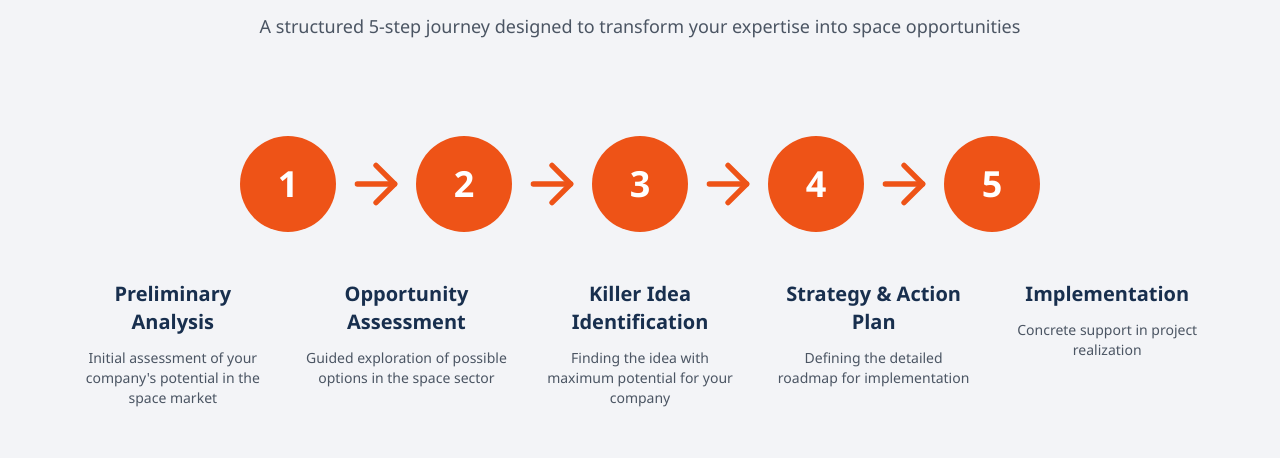
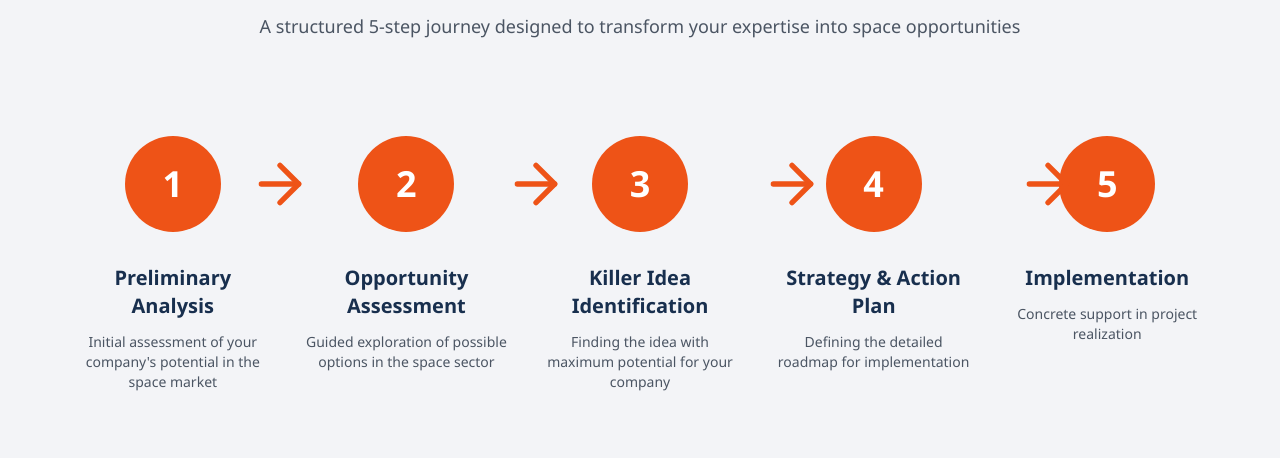
Before and after one commit to Sidi-sidi-cloud/sidi-mirror-clone-echo, a React (Vite) app: page / in a window 1280 px wide. Shown: the part 1620-2078 px from the top of the page. Built offline with nearby package versions, Linux system fonts and the light colour scheme; a web font is replaced by a local one.

Commit message:
Fix: Vertical alignment of timeline steps
Align timeline steps vertically to match descriptions.

```diff
--- a/src/components/HowItWorks.tsx
+++ b/src/components/HowItWorks.tsx
@@ -40,10 +40,12 @@ const HowItWorks = () => {
 
         <div className="mt-24 mb-16">
           <div className="max-w-6xl mx-auto">
-            {/* Timeline visualization with steps and arrows */}
-            <div className="flex justify-center items-center mb-12">
+            {/* Timeline visualization */}
+            <div className="grid grid-cols-5 gap-4">
               {steps.map((step, index) => (
-                <div key={step.number} className="flex items-center">
+                <div key={step.number} className="flex flex-col items-center">
+                  {/* Top row: Discs with numbers and connecting arrows */}
+                  <div className="flex items-center mb-8">
                     {/* Numbered disc */}
                     <div className="w-24 h-24 rounded-full bg-primary flex items-center justify-center text-white font-bold text-4xl">
                       {step.number}
@@ -51,20 +53,17 @@ const HowItWorks = () => {
 
                     {/* Arrow connector (except after the last item) */}
                     {index < steps.length - 1 && (
-                    <div className="mx-2">
+                      <div className="absolute" style={{ left: `calc(${(index + 1) * 20}% - 8px)` }}>
                         <ArrowRight className="w-16 h-16 text-primary" />
                       </div>
                     )}
                   </div>
-              ))}
-            </div>
 
-            {/* Titles and descriptions positioned below the timeline */}
-            <div className="grid grid-cols-5 gap-4">
-              {steps.map((step) => (
-                <div key={`text-${step.number}`} className="flex flex-col items-center px-2">
+                  {/* Bottom row: Titles and descriptions */}
+                  <div className="px-2">
                     <h3 className="text-xl font-semibold text-secondary mb-3 text-center">{step.title}</h3>
                     <p className="text-gray-600 text-sm text-center">{step.description}</p>
+                  </div>
                 </div>
               ))}
             </div>
```
Lines whose indentation alone changed are shown as unchanged.
